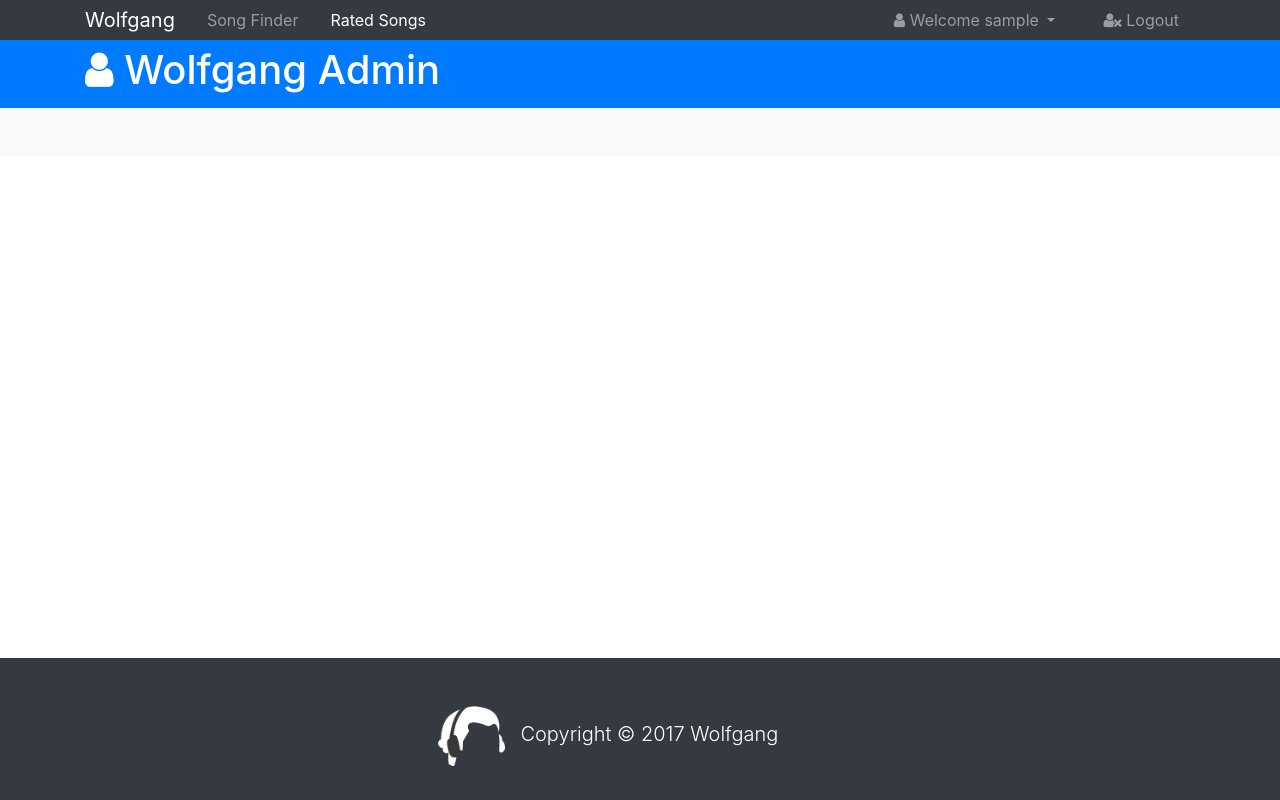
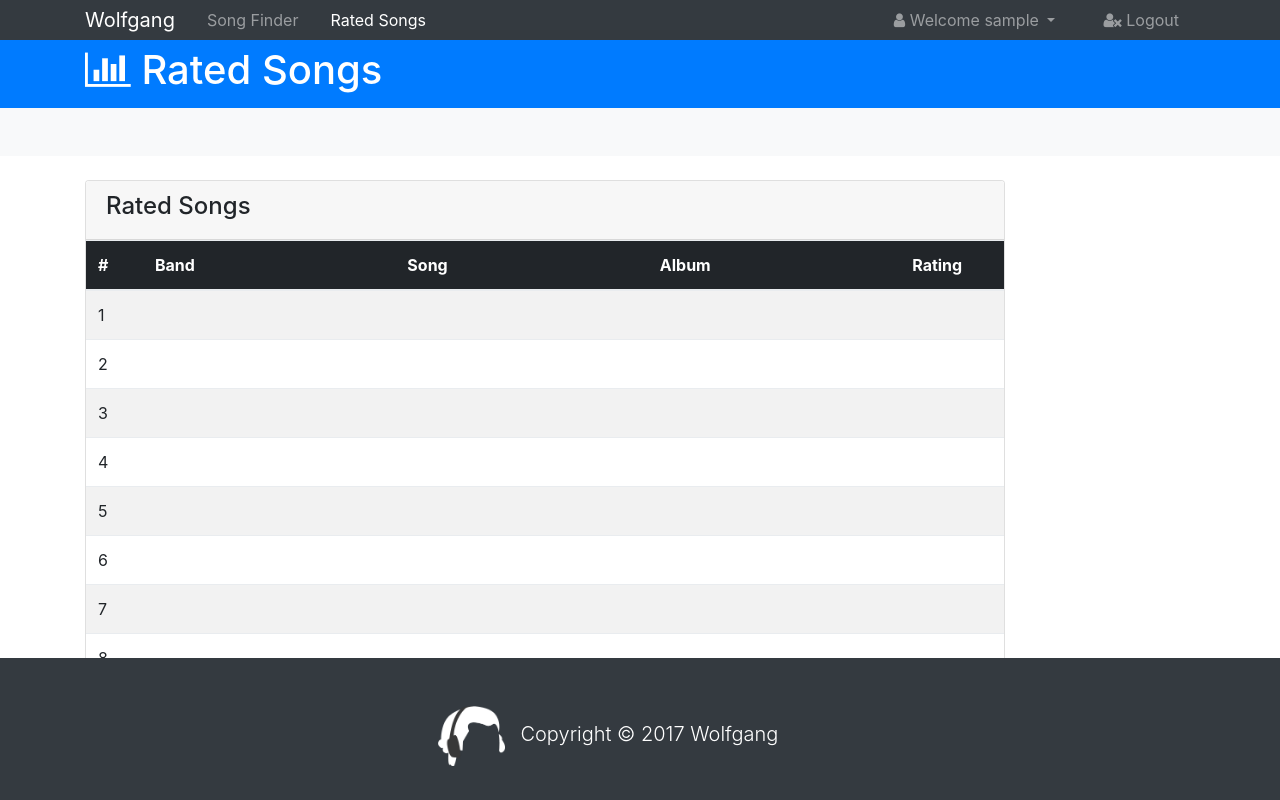
Before and after one commit to dylanelznic/MusicSuggestionApp, a Flask app: page /rated-songs in a window 1280 px wide. Run offline with Flask 2, Linux system fonts and the light colour scheme; a user stored in the database is signed in; data that the repository does not hold is empty; some libraries are stand-ins or nearby versions.

Commit message:
Completed rated songs

```diff
--- a/server.py
+++ b/server.py
@@ -40,6 +40,22 @@ class Users(db.Model):
     def __repr__(self):
         return '<User %r>' % self.username
 
+# Schema could be 1000x better, but trying to keep it stupidly simple
+class RatedSongs(db.Model):
+    id = db.Column(db.Integer, primary_key=True)
+    username = db.Column(db.String(20))
+    band = db.Column(db.String(120))
+    song = db.Column(db.String(120))
+    album = db.Column(db.String(120))
+    rating = db.Column(db.Integer)
+
+    def __init__(self, username, band, song, album, rating):
+        self.username = username
+        self.band = band
+        self.song = song
+        self.album = album
+        self.rating = rating
+
 ########################
 #      User Login      #
 ########################
@@ -80,7 +96,7 @@ def register():
                 db.session.add(new_user)
                 db.session.commit()
 
-                flash('Registration successful')
+                flash('Registration Successful')
                 return redirect(url_for('login'))
 
         else:
@@ -132,6 +148,7 @@ def login():
 @login_required
 def logout():
     logout_user()
+    session.clear()
 
     return redirect(url_for('login'))
 
@@ -227,8 +244,20 @@ def example():
 @login_required
 def index():
     user_username = session['user_username']
-    test = 'test'
-    return render_template('index.html', user_username=user_username)
+
+    # TO-DO Use real data
+    # If no session['song-x'] exists, initialize defaults
+    if 'song-1' not in session:
+        session['song-1'] = {'band':'default band', 'song':'default song', 'album':'default album'}
+        session['song-2'] = {'band':'default band', 'song':'default song', 'album':'default album'}
+        session['song-3'] = {'band':'default band', 'song':'default song', 'album':'default album'}
+        session['song-4'] = {'band':'default band', 'song':'default song', 'album':'default album'}
+        session['song-5'] = {'band':'default band', 'song':'default song', 'album':'default album'}
+
+    return render_template('index.html', user_username=user_username,
+                           song_1=session['song-1'], song_2=session['song-2'],
+                           song_3=session['song-3'], song_4=session['song-4'],
+                           song_5=session['song-5'])
 
 @app.route('/profile', methods=('GET','POST'))
 @login_required
@@ -268,27 +297,56 @@ def profile():
 @app.route('/rating', methods=('GET', 'POST'))
 def rating():
     if request.method == 'POST':
-        print(request.data)
+
+        # request.data is in the form {'song':'song-1','rating':'4'}
+        rating_data = json.loads(request.data)
+        song_data = session[rating_data['song']]
+
+        # Insert into user's rated songs
+        rated_song = RatedSongs(session['user_username'], song_data['band'],
+                                song_data['song'], song_data['album'],
+                                rating_data['rating'])
+        db.session.add(rated_song)
+        db.session.commit()
+
+        # TO-DO! Give this value to the ML algorithm
 
     return redirect(url_for('index'))
+
+@app.route('/new_song', methods=('GET', 'POST'))
+def newSong():
+
+    # TO-DO! These are currently dummy values
+    # We need to pull real songs
+
+    # Retrieve new song to be rated from ML algorithm
+    # Build a string json out of the data
+    song_json = {}
+    song_json['band'] = ('Band %s' % random.randint(0,9))
+    song_json['song'] = ('Song %s' % random.randint(0,9))
+    song_json['album'] = ('Album %s' % random.randint(0,9))
+
+    # Store song to session
+    song_num = request.args['song_num']
+    session['song-%s' % song_num] = song_json
+
+    # Convert to json object for axios request
+    song_json = json.dumps(song_json)
+
+    return song_json
 
 @app.route('/rated-songs', methods=('GET','POST'))
 @login_required
 def ratedSongs():
     user_username = session['user_username']
-    return render_template('rated_songs.html', user_username=user_username)
 
-@app.route('/test', methods=('GET', 'POST'))
-def test():
+    rated_songs_data = RatedSongs.query.filter_by(username=session['user_username'])
+    rated_songs = []
+    for song in rated_songs_data:
+        rated_songs.append(song)
 
-    song_json = {}
-    song_json['band'] = ('Band %s' % random.randint(0,9))
-    song_json['song'] = ('Song %s' % random.randint(0,9))
-    song_json['album'] = ('Album %s' % random.randint(0,9))
-
-    song_json = json.dumps(song_json)
-
-    return song_json
+    return render_template('rated_songs.html', user_username=user_username,
+                           rated_songs=rated_songs)
 
 @app.route('/users', methods=('GET','POST'))
 @login_required
--- a/static/css/base.css
+++ b/static/css/base.css
@@ -20,6 +20,11 @@ html, body {
 @keyframes backgroundTransition {
     from { background-color: #d8e9ff; }
     to { background-color: white; }
+}
+
+.rated-songs {
+    height: 599px;
+    overflow: auto;
 }
 
 /* Bootstrap Fix */
--- a/templates/rated_songs.html
+++ b/templates/rated_songs.html
@@ -58,7 +58,7 @@
     <div class="container">
       <div class="row">
         <div class="col-md-6">
-          <h1><i class="fa fa-user"></i> Wolfgang Admin</h1>
+          <h1><i class="fa fa-bar-chart"></i> Rated Songs</h1>
         </div>
       </div>
     </div>
@@ -69,6 +69,57 @@
     <div class="container">
       <div class="row">
 
+      </div>
+    </div>
+  </section>
+
+  <!-- POSTS -->
+  <section id="posts">
+    <div class="container">
+      <div class="row">
+        <div class="col-md-10">
+          <div class="card rated-songs">
+            <div class="card-header">
+              <h4>Rated Songs</h4>
+            </div>
+            <table class="table table-striped">
+              <col width="40px;">
+              <col width="180px;">
+              <col width="180px;">
+              <col width="180px;">
+              <col width="40px;">
+              <thead class="thead-inverse">
+                <tr>
+                  <th>#</th>
+                  <th>Band</th>
+                  <th>Song</th>
+                  <th>Album</th>
+                  <th>Rating</th>
+                </tr>
+              </thead>
+              <tbody>
+                {% for song in rated_songs %}
+                    <tr>
+                      <td scope="row">{{ loop.index }}</td>
+                      <td id="band">{{ rated_songs[loop.index-1]['band'] }}</td>
+                      <td id="song">{{ rated_songs[loop.index-1]['song'] }}</td>
+                      <td id="album">{{ rated_songs[loop.index-1]['album'] }}</td>
+                      <td id="rating">{{ rated_songs[loop.index-1]['rating'] }}</td>
+                    </tr>
+                {% endfor %}
+                {% for i in range(10-(rated_songs|length)) %}
+                    <tr>
+                        <td scope="row">{{ loop.index + (rated_songs|length) }}</td>
+                        <td id="band"></td>
+                        <td id="song"></td>
+                        <td id="album"></td>
+                        <td id="rating"></td>
+                    </tr>
+                {% endfor %}
+              </tbody>
+            </table>
+          </div>
+        </div>
       </div>
     </div>
   </section>
```
Also changed, not shown: templates/index.html (+40 -21 lines).
